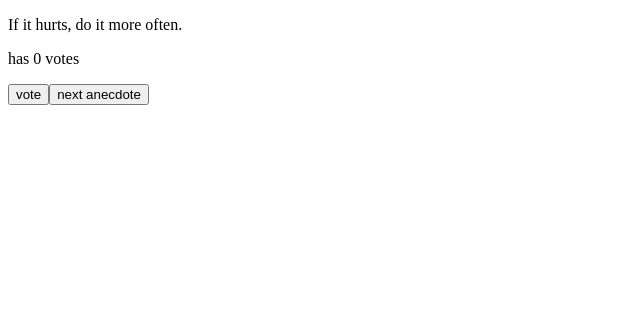
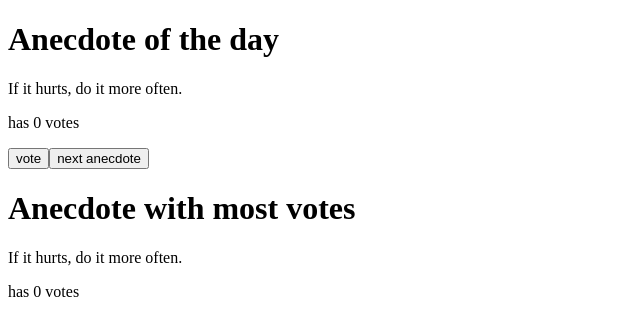
Before and after one commit to shakirhussain10/FullStackJourney, a React (Vite) app in the folder part1/courseinfo/: page / in a window 1280 px wide. Shown: the top 336 px of the page, without its empty margins (0-640 px from the left). Built offline with nearby package versions, Linux system fonts and the light colour scheme.

Commit message:
1.14 is compltedfeat(anecdotes): complete random display and voting functionality (1.12-1.14)

```diff
--- a/part1/courseinfo/src/App.jsx
+++ b/part1/courseinfo/src/App.jsx
@@ -1,104 +1,3 @@
-// import { useState } from "react";
-
-// const Statistics = ({ good, neutral, bad, all, average, positive }) => {
-//   if (all === 0) {
-//     return (
-//       <div>
-//         <p>No feedback given</p>
-//       </div>
-//     );
-//   }
-
-//   return (
-//     <div>
-//       <table>
-//         <tbody>
-//           <StatisticsLine text="good" value={good} />
-//           <StatisticsLine text="neutral" value={neutral} />
-//           <StatisticsLine text="bad" value={bad} />
-//           <StatisticsLine text="all" value={all} />
-//           <StatisticsLine text="average" value={average} />
-//           <StatisticsLine text="positve" value={positive} />
-//         </tbody>
-//       </table>
-//     </div>
-//   );
-// };
-
-// const StatisticsLine = (props) => {
-//   return (
-//     <tr>
-//       <td>{props.text}</td>
-//       <td>{props.value}</td>
-//     </tr>
-//   );
-// };
-
-// const History = (props) => {
-//   if (props.allClicks.length === 0) {
-//     return <div>the app is used by pressing the buttons</div>;
-//   }
-
-//   return <div>button press history: {props.allClicks.join(" ")}</div>;
-// };
-// const Button = ({ onClick, text }) => <button onClick={onClick}>{text}</button>;
-
-// const App = () => {
-//   // save clicks of each button to its own state
-//   const [good, setGood] = useState(0);
-//   const [neutral, setNeutral] = useState(0);
-//   const [bad, setBad] = useState(0);
-//   const [allClicks, setAll] = useState([]);
-
-//   const total = good + neutral + bad;
-//   const average = total === 0 ? 0 : (good - bad) / total;
-//   const positive = total === 0 ? 0 : (good / total) * 100;
-
-//   const handleGoodBtn = () => {
-//     setAll(allClicks.concat("G"));
-//     const updatedGood = good + 1;
-//     setGood(updatedGood);
-//   };
-
-//   const handleNeutralBtn = () => {
-//     setAll(allClicks.concat("N"));
-//     const updatedNeutral = neutral + 1;
-//     setNeutral(updatedNeutral);
-//   };
-
-//   const handleBadBtn = () => {
-//     setAll(allClicks.concat("B"));
-//     const updatedBad = bad + 1;
-//     setBad(updatedBad);
-//   };
-
-//   return (
-//     <div>
-//       <h1>give feedback</h1>
-
-//       <Button onClick={handleGoodBtn} text="good"></Button>
-
-//       <Button onClick={handleNeutralBtn} text="neutral"></Button>
-
-//       <Button onClick={handleBadBtn} text="bad"></Button>
-
-//       <h1>statistics</h1>
-
-//       <Statistics
-//         good={good}
-//         neutral={neutral}
-//         bad={bad}
-//         all={total}
-//         average={average}
-//         positive={positive}
-//       />
-
-//       <History allClicks={allClicks} />
-//     </div>
-//   );
-// };
-
-// export default App;
 
 import { useState } from "react";
 
@@ -132,12 +31,21 @@ const App = () => {
     setVotes(copy);
   }
 
+  const maxVotes = Math.max(...votes);
+
+  const mostVotedIndex = votes.indexOf(maxVotes);
+
   return (
     <div>
+      <h1>Anecdote of the day</h1>
       <p> {anecdotes[selected]} </p>
       <p>has {votes[selected]} votes</p>
       <button onClick={voteBtn}>vote</button>
       <button onClick={handleNextAnecdote}>next anecdote</button>
+
+      <h1>Anecdote with most votes</h1>
+      <p>{anecdotes[mostVotedIndex]}</p>
+      <p>has {maxVotes} votes</p>
     </div>
   );
 };
```
